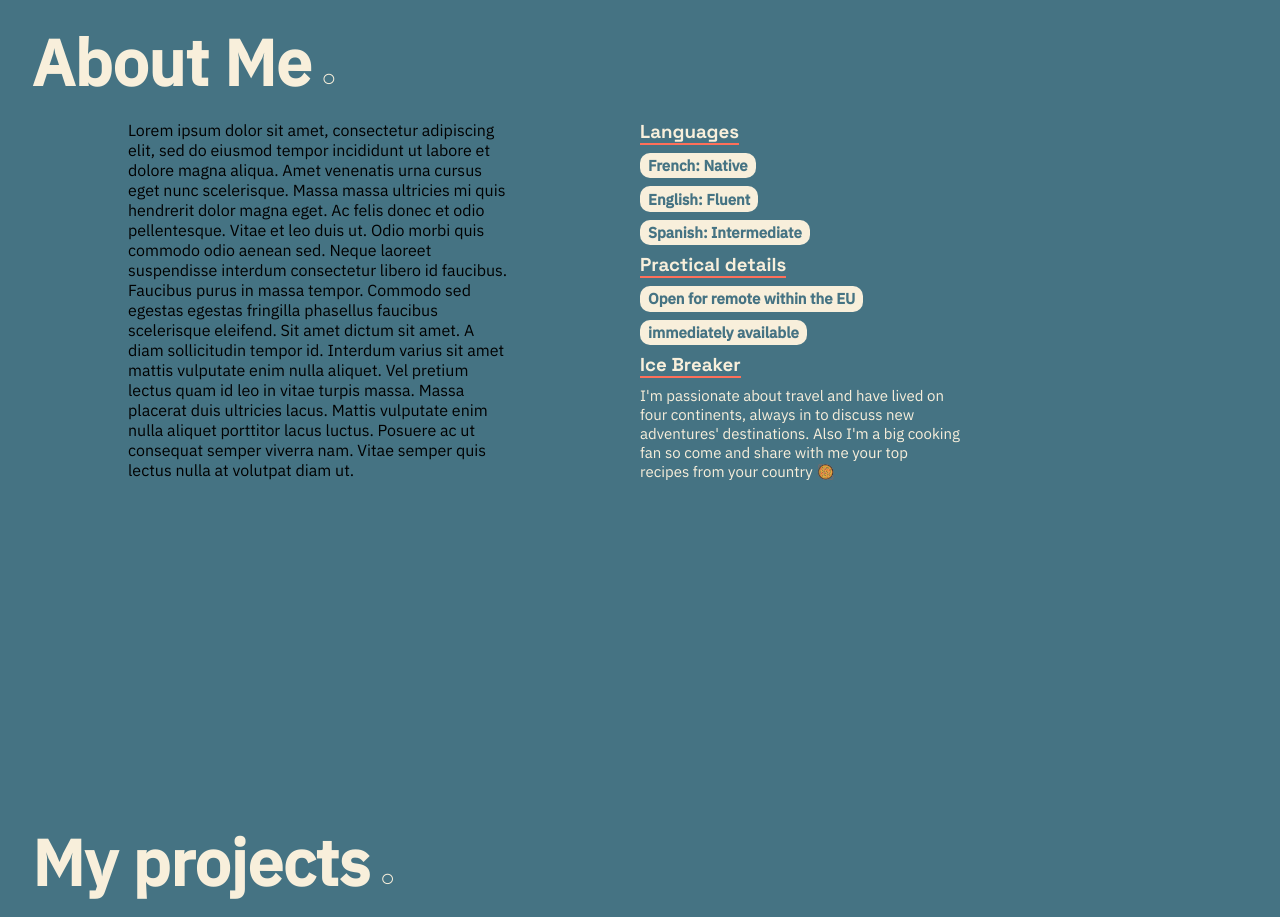
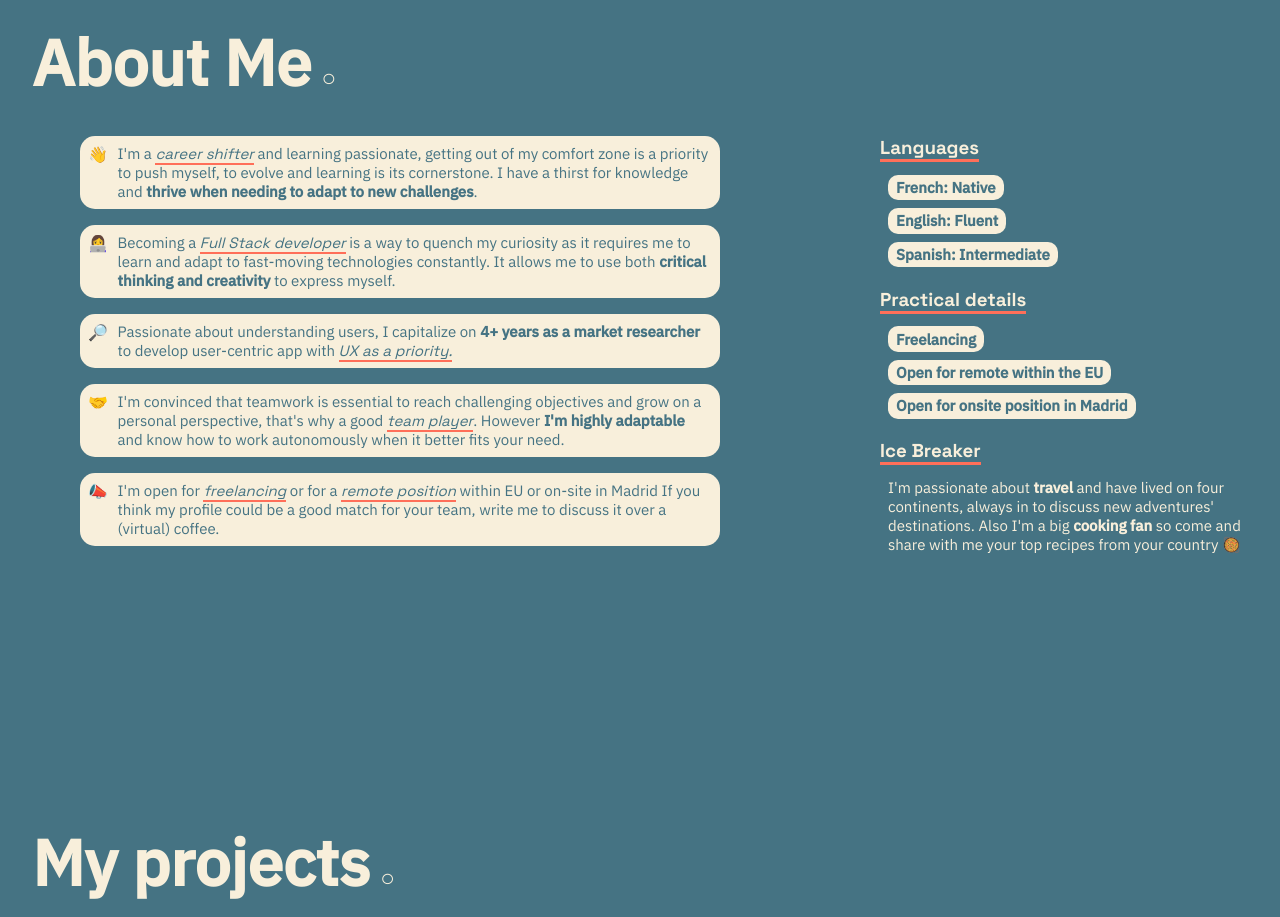
Before and after one commit to Marielysech/Portfolio2022, a React (Create React App) app in the folder portfolio2022/: page / in a window 1280 px wide. Shown: the part 860-1777 px from the top of the page. Built offline with nearby package versions, Linux system fonts and the light colour scheme.

Commit message:
making about section responsive

```diff
--- a/portfolio2022/src/App.css
+++ b/portfolio2022/src/App.css
@@ -6,6 +6,12 @@
 }
 
 em {
+  border-bottom: 2px solid #FF6F59;
+  transition:cubic-bezier(1, 0, 0, 1);
+  font-family: 'Space Grotesk', sans-serif;
+}
+
+.enhancedTitle {
   border-bottom: 10px solid #FF6F59;
   transition:cubic-bezier(1, 0, 0, 1);
   font-family: 'Space Grotesk', sans-serif;
--- a/portfolio2022/src/components/About/AboutElements.js
+++ b/portfolio2022/src/components/About/AboutElements.js
@@ -1,58 +1,153 @@
 import styled from "styled-components";
+
+
+//Section Elements
 
 export const AboutSection = styled.div`
 background-color: #457383;
 height:100vh;
 
-@media screen and (max-width: 850px) {
-        height:130vh;
+@media screen and (max-width: 900px) {
+        height:160vh;
+    }
+
+@media screen and (max-width: 780px) {
+    height:180vh;
+}
+
+@media screen and (max-width: 600px) {
+    height:200vh;
+}
+
+@media screen and (max-width: 400px) {
+    height:230vh;
 }
 `
 
 export const Container = styled.div`
     display: grid;
-    grid-template-columns: repeat(2, 1fr );
+    grid-template-columns: 2fr 1fr;
+    grid-gap: 80px;
+    margin: 0 auto;
+    margin-top: 2rem;
+
+    @media screen and (max-width: 900px) {
+        display: flex;
+        flex-direction: column;
+        justify-content: space-around;
+    }
+
+    @media screen and (max-width: 900px) {
+        display: flex;
+        flex-direction: column;
+        justify-content: space-around;
+    }
+
 
 `
 
-export const Text = styled.p`
-    width: 60%;
-    margin: 0 auto;
-`
 
-export const Img = styled.img`
-    max-width: 100%;
-
-`
-export const ShortSectionContainer = styled.div`
+export const SubSectionContainer = styled.div`
 display: flex;
 flex-direction: column;
 justify-content: space-between;
 
+@media screen and (max-width: 900px) {
+        margin-bottom: -2rem;
+    }
+
 `
+//LEFT or BOTTOM - Section Elements
+
+    //container
+
+    export const ShortSectionL = styled.div`
+    display: flex;
+    margin: 0 0 1rem 5rem;
+    background-color: #F8EFDB;
+    padding:  0.5rem ;
+    justify-content: center;
+    border-radius: 15px;
+    width: 80%;
+    align-items: right;
+
+   @media screen and (max-width: 800px) {
+    width: 75%;
+    align-items: center;
+}
+
+@media screen and (max-width: 400px) {
+    width: 70%;
+    margin: 1rem auto
+}
+
+    `
+        //elements
+
+        export const Text = styled.p`
+        width: 100%;
+        margin-left: 0.6rem;
+        font-size: 15px;
+        font-weight: 400;
+        color: #457383;
+        `
+
+
+        export const Emoji = styled.p`
+
+        `
+
+//Right or TOP - Section Elements
+
+    //container
+
+    export const ShortSection = styled.div`
+    display: block;
+    justify-content: space-around;
+    align-items: baseline;
+
+    @media screen and (max-width: 900px) {
+        text-align: -webkit-center;
+        margin-bottom: 1rem;
+    }
+
+    `
+        //elements
 
         export const TextShort = styled.p`
         font-size: 15px;
-    width: 50%;
+        width: 90%;
         text-align: left;
         color: #F8EFDB;
+        margin: 0.5rem .5rem;
+
+        @media screen and (max-width: 900px) {
+            width: 30%;
+            text-align: justify;
+         }
+
+         @media screen and (max-width: 900px) {
+            width: 50%;
+         }
 
         `
-
-export const ShortSection = styled.div``
-
         export const TitleShort = styled.h3`
         color: #F8EFDB;
         width: fit-content;
-    border-bottom: 2px solid #FF6F59;
+        border-bottom: 3px solid #FF6F59;
         font-family: 'Space Grotesk', sans-serif;
-    margin-bottom: 0.5rem;
+        margin-bottom: 0.8rem;
+
+        &:hover {
+
+            border-bottom: 20px solid #FF6F59;
+            transition: 0.3s ease-in;
+        }
         `
-
         export const ShortElem = styled.p`
         color: #457383;
         background-color: #F8EFDB;
-    margin: 0.5rem 0;
+        margin: 0.5rem .5rem;
         width: fit-content;
         font-weight: bold;
         font-size: 15px;
--- a/portfolio2022/src/components/About/Data.js
+++ b/portfolio2022/src/components/About/Data.js
@@ -1,6 +1,38 @@
 export const data = {
     url: 'HandsPoint.png',
-    descrption: " 👋  I'm a career shifter and learning passionate, getting out of my comfort zone is a priority to push myself, to evolve and learning is its cornerstone. I have a thirst for knowledge and thrive when needing to adapt to new challenges. 👩‍💻 Becoming a Full Stack developer is a way to quench my curiosity as it requires me to learn and adapt to fast-moving technologies constantly. It allows me to use both critical thinking and creativity to express myself. 🔎  Passionate about understanding users, I capitalize on 4+ years as a market researcher to develop user-centric app with UX as a priority. 🤝  Collaboration and teamwork are crucial to me to expand my points of view and acquire new skills. I'm looking forward to joining a team to benefit from their experiences and knowledge as well as to bring my contribution to reach together common objectives. 📣  I'm open to a remote position within EU or on-site in Madrid. If you think my profile could be a good match for your team, write me to discuss it over a (virtual) coffee",
+    descrption: [
+        {
+            icon:"👋 ",
+            text: function createMarkup() {
+                return {__html: "I'm a <em>career shifter</em> and learning passionate, getting out of my comfort zone is a priority to push myself, to evolve and learning is its cornerstone. I have a thirst for knowledge and <strong>thrive when needing to adapt to new challenges</strong>." };
+              },
+        },
+        {
+            icon:"👩‍💻",
+            text: function createMarkup() {
+                return {__html:"Becoming a <em>Full Stack developer</em> is a way to quench my curiosity as it requires me to learn and adapt to fast-moving technologies constantly. It allows me to use both <strong>critical thinking and creativity</strong> to express myself."};
+            },
+        },
+        {
+            icon:"🔎 ",
+            text: function createMarkup() {
+                return {__html:" Passionate about understanding users, I capitalize on <strong>4+ years as a market researcher</strong> to develop user-centric app with <em>UX as a priority.</em>"};
+            },
+        },
+        {
+            icon:"🤝  ",
+            text: function createMarkup() {
+                return {__html:"I'm convinced that teamwork is essential to reach challenging objectives and grow on a personal perspective, that's why a good <em>team player</em>. However <strong>I'm highly adaptable</strong> and know how to work autonomously when it better fits your need."};
+             },
+        },
+        {
+            icon:"📣 ",
+            text: function createMarkup() {
+                return {__html:" I'm open for <em>freelancing</em> or for a <em>remote position</em> within EU or on-site in Madrid If you think my profile could be a good match for your team, write me to discuss it over a (virtual) coffee."};
+             },
+        },
+
+    ],
     shortDescr: "Passionate about learning, becoming a Full Stack developer is a way to quench my curiosity as it requires me to learn and adapt to fast-moving technologies. I’m committed to building user-centric web app by capitalizing on 4+ years as a market researcher.",
     about: {
         title: "About me",
@@ -8,7 +40,9 @@ export const data = {
     },
     iceBreaker: {
         title: "Ice Breaker",
-        descr: "I'm passionate about travel and have lived on four continents, always in to discuss new adventures' destinations.  Also I'm a big cooking fan so come and share with me your top recipes from your country 🥘"
+        descr: function createMarkup() {
+            return {__html:"I'm passionate about <strong>travel</strong> and have lived on four continents, always in to discuss new adventures' destinations.  Also I'm a big  <strong>cooking fan</strong> so come and share with me your top recipes from your country 🥘" }
+        }
     },
     Languages: {
         title: "Languages",
@@ -16,7 +50,7 @@ export const data = {
     },
     availability: {
         title: "Practical details",
-        descr: ["Open for remote within the EU", "immediately available" ]
+        descr: ["Freelancing","Open for remote within the EU", "Open for onsite position in Madrid"]
 
     }
 }
--- a/portfolio2022/src/components/About/index.js
+++ b/portfolio2022/src/components/About/index.js
@@ -1,18 +1,26 @@
 import React from 'react'
-import { AboutSection, Container, Text, ShortElem, TextShort, ShortSection, TitleShort, ShortSectionContainer} from './AboutElements'
+import { AboutSection, Container, Text, ShortElem, TextShort, ShortSection, TitleShort, SubSectionContainer, Emoji, ShortSectionL} from './AboutElements'
 import { SectionTitle } from '../GlobalElements'
 import { data } from './Data'
 import HandsPoint from '../../images/HandsPoint.png'
+
+
+
 
 const About = () => {
   return (
     <AboutSection id='about'>
     <SectionTitle >About Me</SectionTitle>
     <Container>
-      <Text>
-      Lorem ipsum dolor sit amet, consectetur adipiscing elit, sed do eiusmod tempor incididunt ut labore et dolore magna aliqua. Amet venenatis urna cursus eget nunc scelerisque. Massa massa ultricies mi quis hendrerit dolor magna eget. Ac felis donec et odio pellentesque. Vitae et leo duis ut. Odio morbi quis commodo odio aenean sed. Neque laoreet suspendisse interdum consectetur libero id faucibus. Faucibus purus in massa tempor. Commodo sed egestas egestas fringilla phasellus faucibus scelerisque eleifend. Sit amet dictum sit amet. A diam sollicitudin tempor id. Interdum varius sit amet mattis vulputate enim nulla aliquet. Vel pretium lectus quam id leo in vitae turpis massa. Massa placerat duis ultricies lacus. Mattis vulputate enim nulla aliquet porttitor lacus luctus. Posuere ac ut consequat semper viverra nam. Vitae semper quis lectus nulla at volutpat diam ut.
-      </Text>
-      <ShortSectionContainer>
+      <SubSectionContainer>
+      {data.descrption.map((item, index) =>
+        <ShortSectionL key={index}>
+          <Emoji>{item.icon}</Emoji>
+          <Text dangerouslySetInnerHTML={item.text()} ></Text>
+        </ShortSectionL>)}
+      </SubSectionContainer>
+
+      <SubSectionContainer>
 
         <ShortSection>
           <TitleShort>{data.Languages.title}</TitleShort>
@@ -26,12 +34,10 @@ const About = () => {
 
         <ShortSection>
           <TitleShort>{data.iceBreaker.title}</TitleShort>
-          <TextShort>{data.iceBreaker.descr}</TextShort>
+          <TextShort dangerouslySetInnerHTML={data.iceBreaker.descr()}></TextShort>
         </ShortSection>
 
-
-
-      </ShortSectionContainer>
+      </SubSectionContainer>
     </Container>
 
 
--- a/portfolio2022/src/components/Stack/index.js
+++ b/portfolio2022/src/components/Stack/index.js
@@ -11,7 +11,7 @@ const Stack = () => {
     <StackSection id='stack'>
        <SectionTitle >My Stack</SectionTitle>
        <Subtitle>
-          <em>MERN</em> Stack
+          <em className='enhancedTitle'>MERN</em> Stack
        </Subtitle>
        <StackGrid>
           <FrontEndInfos>
```
Lines whose indentation alone changed are shown as unchanged.
